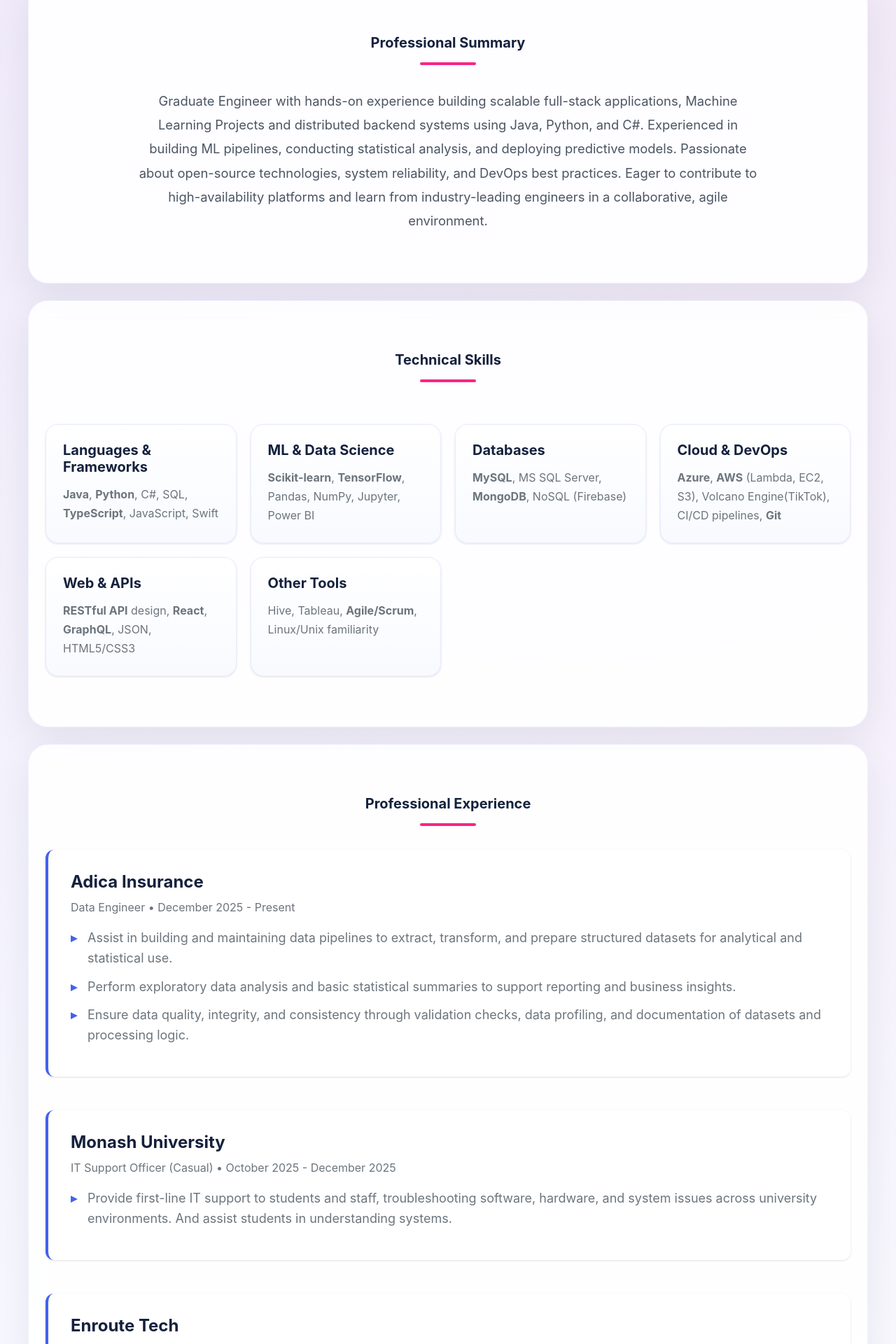
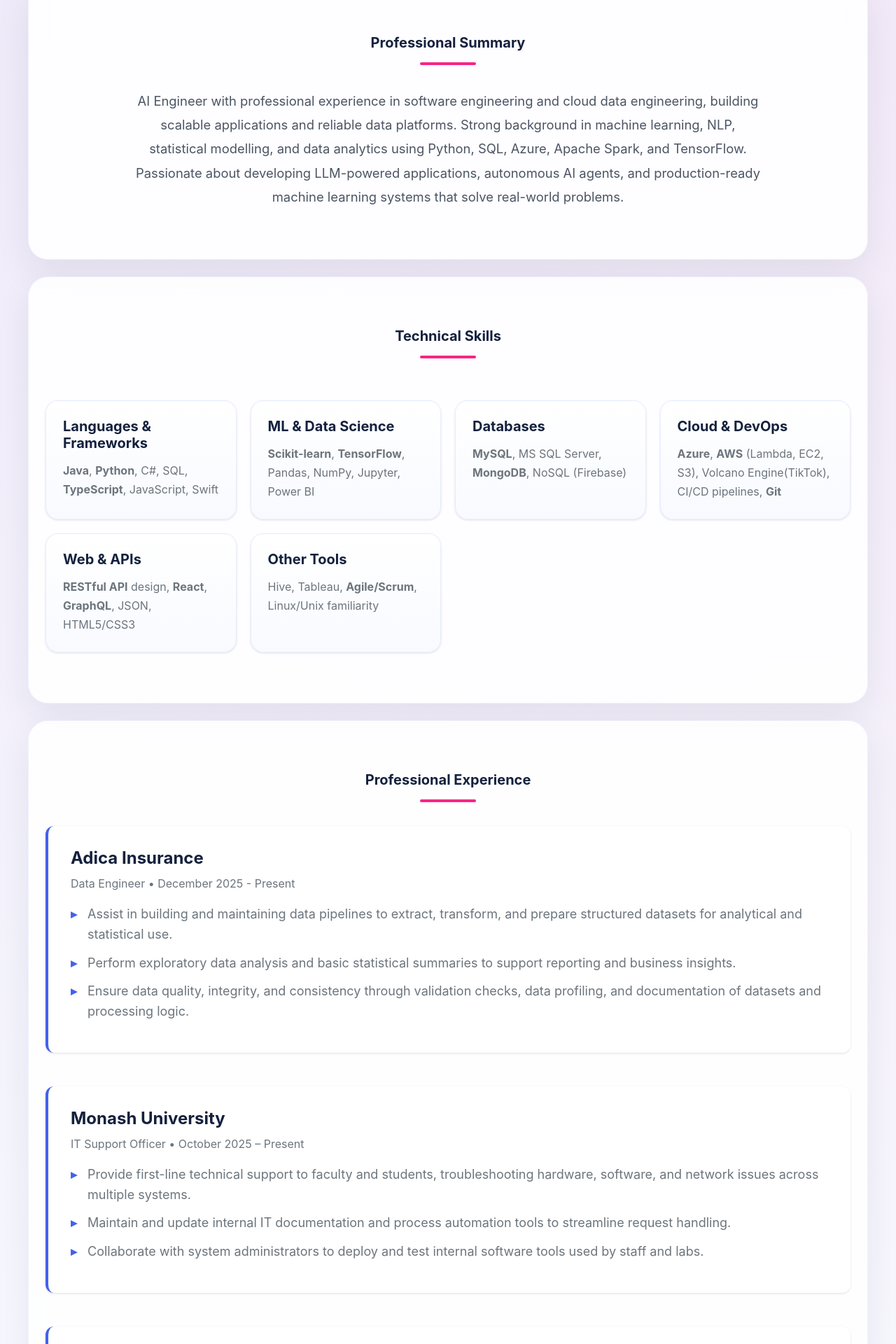
Before and after one commit to hlin0023/huiying-lin-portfolio, a React (Create React App) app: page / in a window 1280 px wide. Shown: the part 936-2856 px from the top of the page at 70% size. Built offline with nearby package versions, Linux system fonts and the light colour scheme.

Commit message:
Update summary

```diff
--- a/src/components/About.jsx
+++ b/src/components/About.jsx
@@ -6,12 +6,7 @@ const About = () => {
     <section className="about" id="about">
       <h2>Professional Summary</h2>
       <p>
-        Graduate Engineer with hands-on experience building scalable full-stack applications,
-        Machine Learning Projects and distributed backend systems using Java, Python, and C#.
-        Experienced in building ML pipelines, conducting statistical analysis, and deploying
-        predictive models. Passionate about open-source technologies, system reliability, and
-        DevOps best practices. Eager to contribute to high-availability platforms and learn
-        from industry-leading engineers in a collaborative, agile environment.
+        AI Engineer with professional experience in software engineering and cloud data engineering, building scalable applications and reliable data platforms. Strong background in machine learning, NLP, statistical modelling, and data analytics using Python, SQL, Azure, Apache Spark, and TensorFlow. Passionate about developing LLM-powered applications, autonomous AI agents, and production-ready machine learning systems that solve real-world problems.
       </p>
     </section>
   );
--- a/src/components/Experience.jsx
+++ b/src/components/Experience.jsx
@@ -19,10 +19,12 @@ const Experience = () => {
 
 
       <div className="job">
-        <h3>Monash University </h3>
-        <p className="job-title"> IT Support Officer (Casual) • October 2025 - December 2025 </p>
+        <h3>Monash University  </h3>
+        <p className="job-title"> IT Support Officer • October 2025 – Present </p>
         <ul>
-          <li>Provide first-line IT support to students and staff, troubleshooting software, hardware, and system issues across university environments. And assist students in understanding systems.</li>
+          <li>Provide first-line technical support to faculty and students, troubleshooting hardware, software, and network issues across multiple systems.</li>
+          <li>Maintain and update internal IT documentation and process automation tools to streamline request handling.</li>
+          <li>Collaborate with system administrators to deploy and test internal software tools used by staff and labs.</li>
         </ul>
       </div>
 
@@ -45,16 +47,6 @@ const Experience = () => {
           <li>Designed and maintained backend features and APIs for a production web app (<strong>Next.js</strong>, Supabase, Sanity CMS).</li>
           <li>Collaborated on CI pipelines and code reviews in Bitbucket, improving deployment reliability.</li>
           <li>Built data visualisation dashboards and internal tools to support operational insights.</li>
-        </ul>
-      </div>
-
-      <div className="job">
-        <h3>Monash University  </h3>
-        <p className="job-title"> IT Support Officer • October 2025 – Present </p>
-        <ul>
-          <li>Provide first-line technical support to faculty and students, troubleshooting hardware, software, and network issues across multiple systems.</li>
-          <li>Maintain and update internal IT documentation and process automation tools to streamline request handling.</li>
-          <li>Collaborate with system administrators to deploy and test internal software tools used by staff and labs.</li>
         </ul>
       </div>
 
--- a/src/components/Projects.jsx
+++ b/src/components/Projects.jsx
@@ -5,6 +5,23 @@ const Projects = () => {
   return (
     <section className="projects" id="projects">
     <h2>Software Projects</h2>
+
+
+      <div className="project">
+        <h3>CNN-based Nutrition Analysis from RGB-D Food Images</h3>
+        <div className="project-links">
+          <a href="https://github.com/hlin0023/CNN-based-Models-for-Nutrition-Analysis-from-RGB-D-Food-Images" target="_blank" rel="noopener noreferrer">Computer Vision Project</a>
+        </div>
+        <p className="tech">Python • TensorFlow/Keras • Computer Vision • 2026</p>
+        <ul>
+          <li>Developed CNN-based models to estimate food calories from the <strong>Nutrition5K</strong> RGB-D dataset using TensorFlow and Keras.</li>
+          <li>Implemented and compared three architectures: <strong>RGB-only</strong>, <strong>RGB-D early fusion</strong> (4-channel input), and <strong>RGB-D late fusion</strong> dual-stream networks.</li>
+          <li>Built end-to-end training and evaluation pipelines with reproducible experiments, model validation, and automated Kaggle prediction generation.</li>
+          <li>Leveraged depth information alongside RGB images to investigate its impact on calorie estimation accuracy in food image analysis.</li>
+          <li>Optimised GPU-based training on Google Colab and managed large-scale image preprocessing and data loading workflows.</li>
+        </ul>
+      </div>
+
       <div className="project">
         <h3>Phishing Website Detection</h3>
         <div className="project-links">
```
